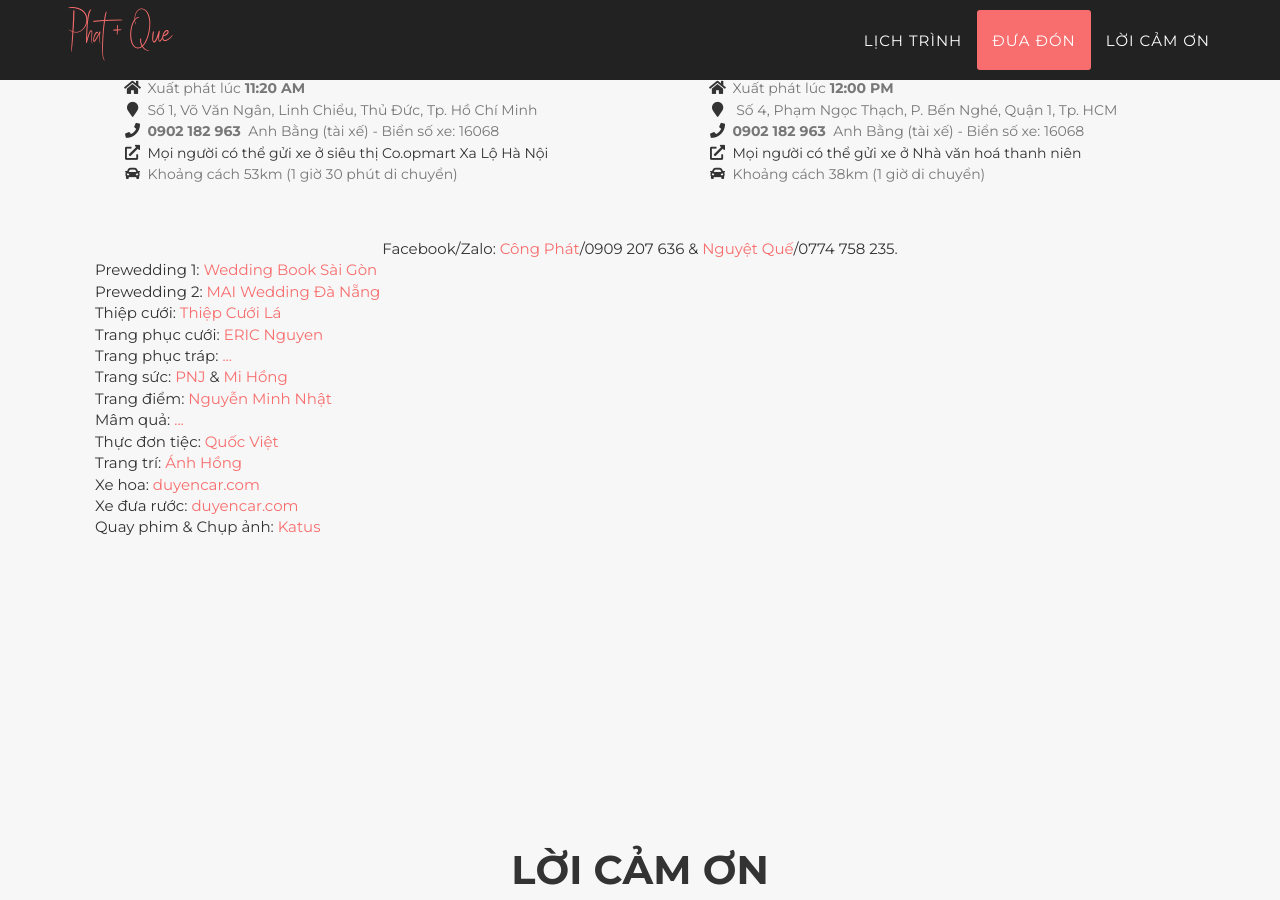
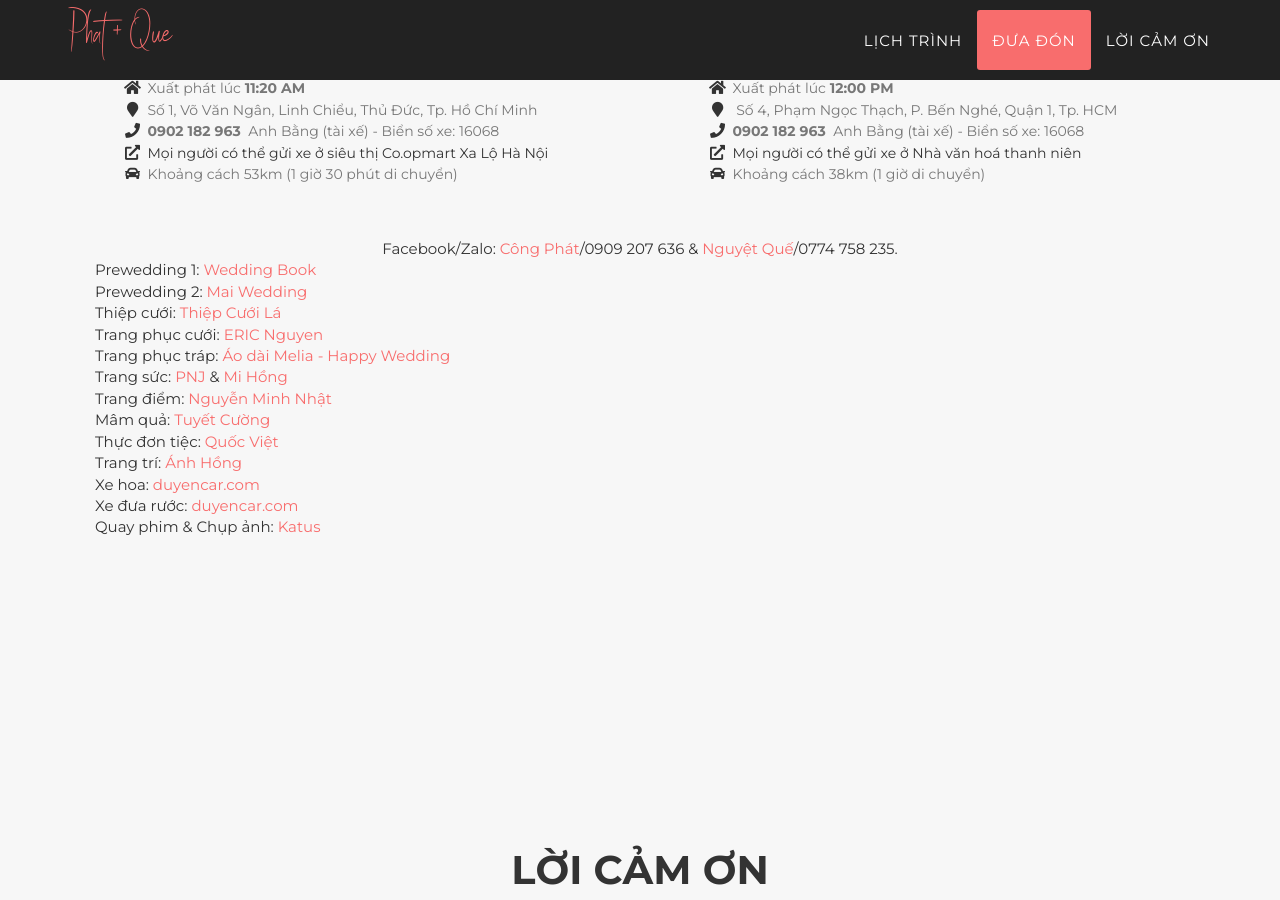
Before and after one commit to phatque/phatque, a Jekyll site: the page built from index.html, in a window 1280 px wide and 900 px high, scrolled down 2134 px. Built offline with Jekyll 4.4.1, drawn with Linux system fonts in a browser that asks for light colours; some web fonts are replaced.

Commit message:
Update stay.html

```diff
--- a/_includes/en_data/stay.html
+++ b/_includes/en_data/stay.html
@@ -66,19 +66,19 @@
            </div>
                <br>
                <ul style="list-style-type:none;">
-                    Prewedding 1: <a href="" target="_blank">Wedding Book Sài Gòn</a><br>
-                    Prewedding 2: <a href="" target="_blank">MAI Wedding Đà Nẵng</a><br>
-                    Thiệp cưới: <a href="" target="_blank">Thiệp Cưới Lá</a><br>
-                    Trang phục cưới: <a href="" target="_blank">ERIC Nguyen</a><br>
-                    Trang phục tráp: <a href="" target="_blank">...</a><br>
+                    Prewedding 1: <a href="https://www.weddingbook.vn/" target="_blank">Wedding Book</a><br>
+                    Prewedding 2: <a href="https://mai.wedding/" target="_blank">Mai Wedding</a><br>
+                    Thiệp cưới: <a href="https://www.facebook.com/LaWeddingInvitation/" target="_blank">Thiệp Cưới Lá</a><br>
+                    Trang phục cưới: <a href="https://www.facebook.com/ericnguyendesign/" target="_blank">ERIC Nguyen</a><br>
+                    Trang phục tráp: <a href="https://aocuoimymy.com/" target="_blank">Áo dài Melia - Happy Wedding</a><br>
                     Trang sức: <a href="" target="_blank">PNJ</a> &  <a href="" target="_blank">Mi Hồng</a><br>
                     Trang điểm: <a href="" target="_blank">Nguyễn Minh Nhật</a><br>
-                    Mâm quả: <a href="" target="_blank">...</a><br>
+                    Mâm quả: <a href="" target="_blank">Tuyết Cường</a><br>
                     Thực đơn tiệc: <a href="" target="_blank">Quốc Việt</a><br>
                     Trang trí: <a href="" target="_blank">Ánh Hồng</a><br>
-                    Xe hoa: <a href="" target="_blank">duyencar.com</a><br>
+                    Xe hoa: <a href="https://duyencar.com/" target="_blank">duyencar.com</a><br>
                     Xe đưa rước: <a href="" target="_blank">duyencar.com</a><br>
-                    Quay phim & Chụp ảnh: <a href="" target="_blank">Katus</a><br>
+                    Quay phim & Chụp ảnh: <a href="https://katuswedding.com/" target="_blank">Katus</a><br>
                </ul>
 
         </div>
```
